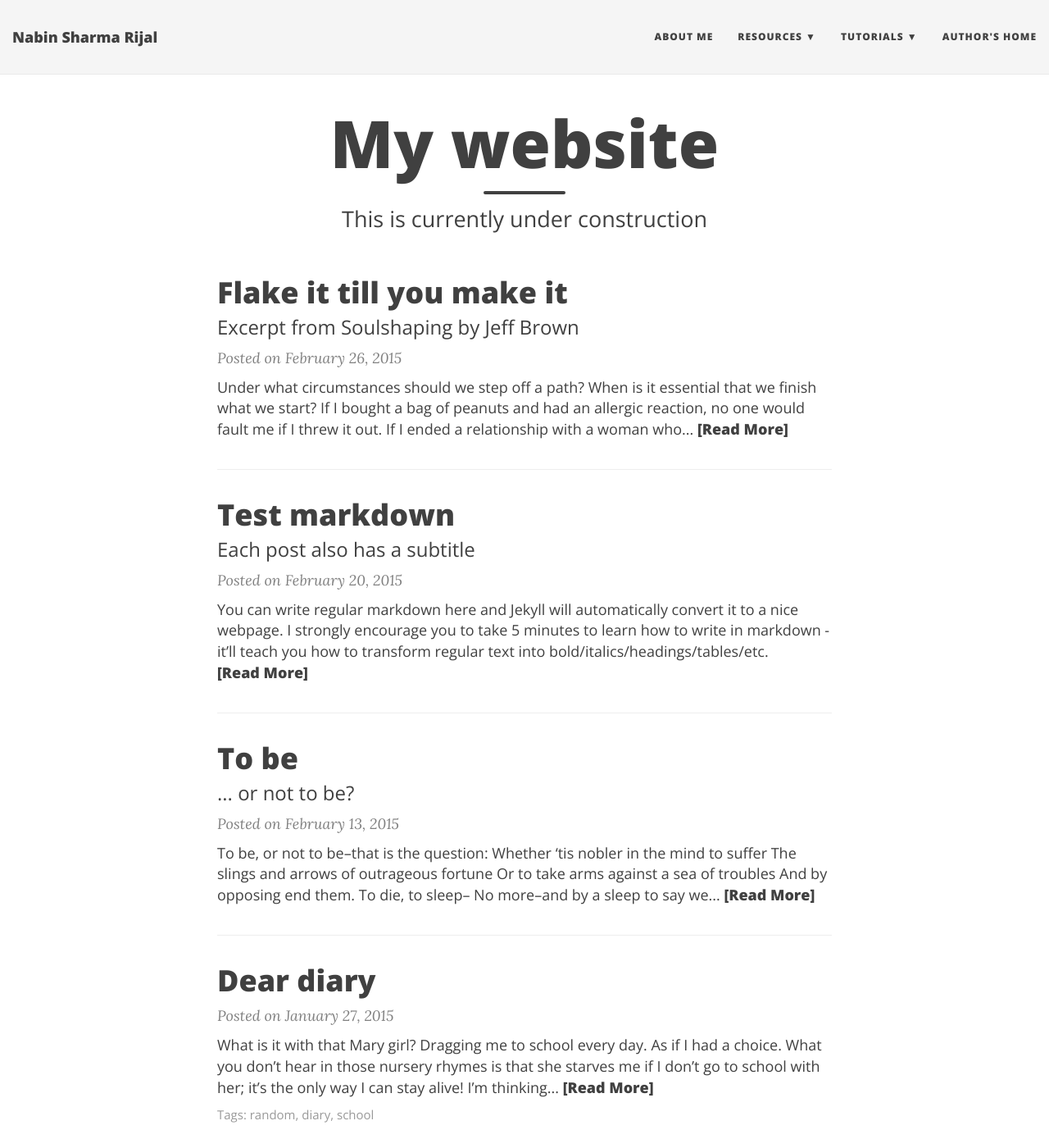
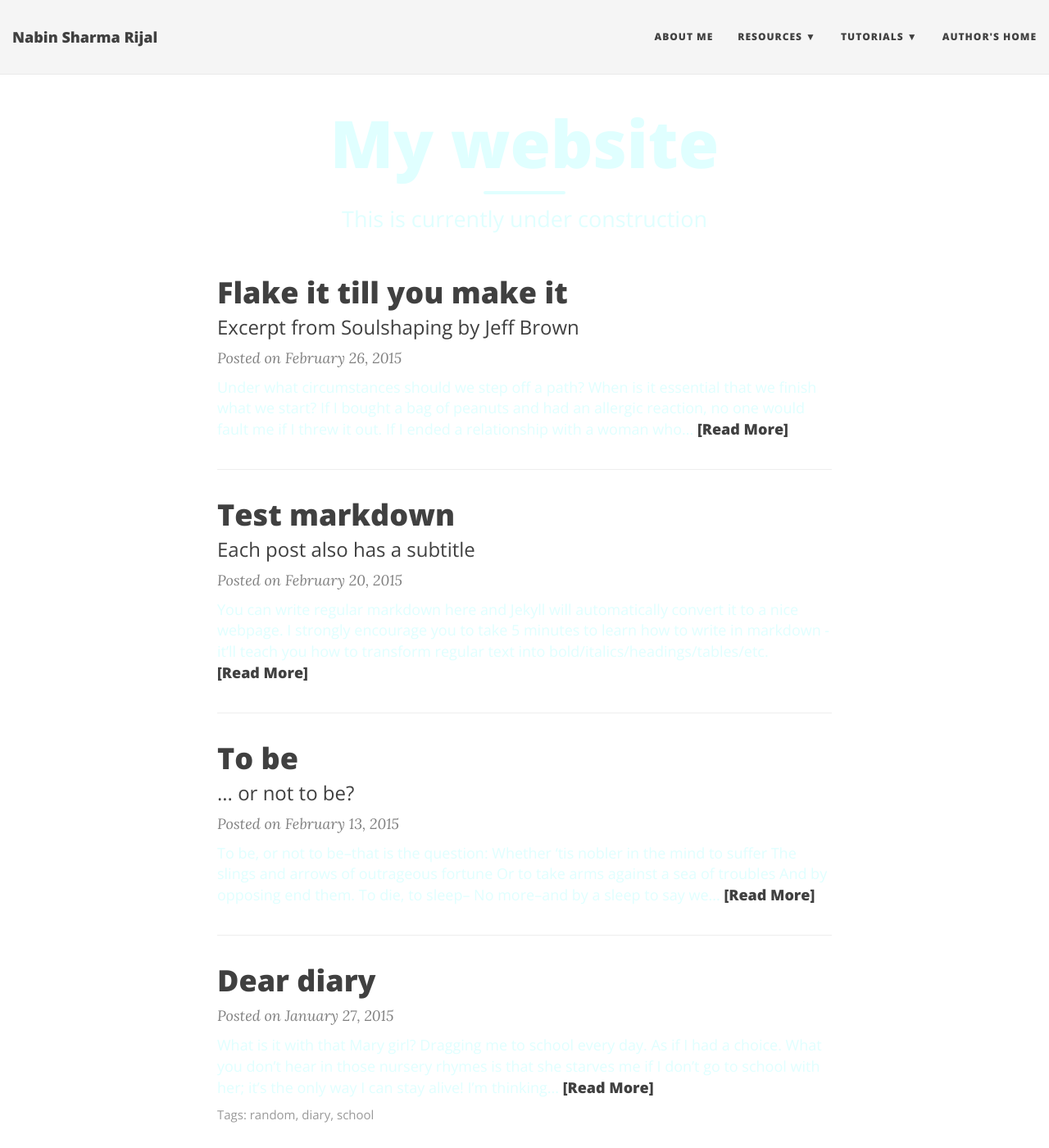
Before and after one commit to Nabinn/Nabinn.github.io, a Jekyll site: the page built from index.html, in a window 1280 px wide and 1400 px high. Shown: the whole window at 82% size. Built offline with Jekyll 4.4.1, drawn with Linux system fonts in a browser that asks for light colours; nearby versions of some CDN libraries; the list of posts is cut into pages by our own code.

Commit message:
color test

```diff
--- a/css/main.css
+++ b/css/main.css
@@ -5,7 +5,8 @@
 body {
   font-family: 'Lora', 'Times New Roman', serif;
   font-size: 18px;
-  color: #404040;
+  /*color: #404040;*/
+  color:#E0FFFF;
   position: relative;
   background: #FFF;
 }
```
